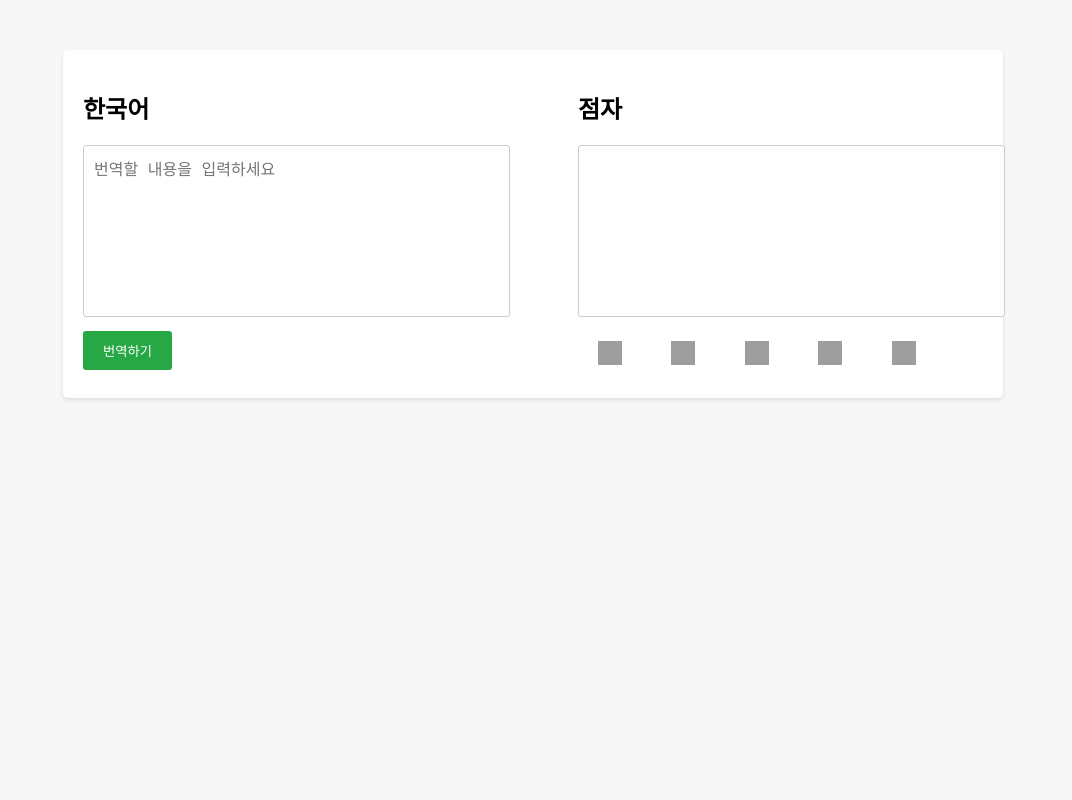
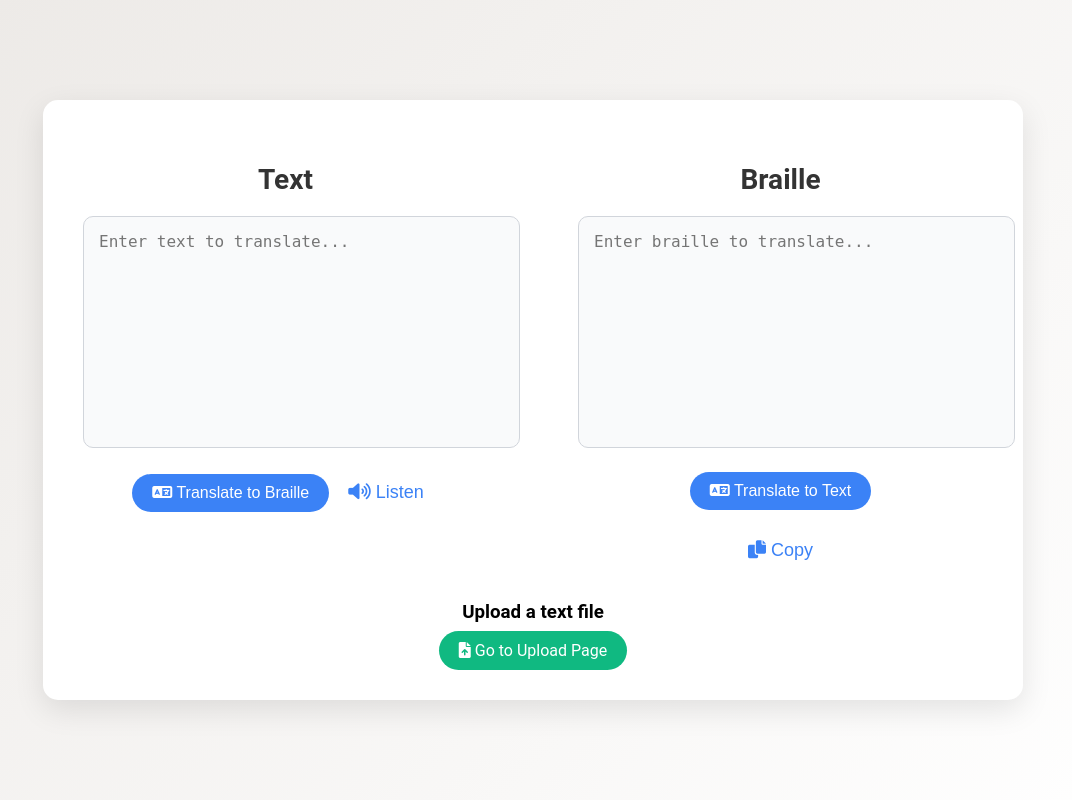
Before and after one commit to Burnnnnny/python_team, a Flask app: page / in a window 1280 px wide. Shown: the whole page, without its empty margins (107-1179 px from the left). Run offline with Flask 3, Linux system fonts and the light colour scheme; grey boxes are pictures that could not be loaded.

Commit message:
tts,업로드,번역기능추가

```diff
--- a/app/app.py
+++ b/app/app.py
@@ -1,8 +1,13 @@
-from flask import Flask, render_template, request, send_file
+from flask import Flask, render_template, request, send_file, jsonify
 from gtts import gTTS
 import os
 
 app = Flask(__name__)
+UPLOAD_FOLDER = 'uploads'
+TRANSLATED_FILE = 'translated.txt'
+
+if not os.path.exists(UPLOAD_FOLDER):
+    os.makedirs(UPLOAD_FOLDER)
 
 # 영어 점자 (소문자, 대문자 구분)
 eng_braille = {
@@ -60,32 +65,42 @@ def translate_to_text(braille):
             i += 1
     return ''.join(text)
 
-@app.route('/', methods=['GET', 'POST'])
+@app.route('/')
 def index():
-    braille_text = ''
-    plain_text = ''
+    return render_template('index.html')
+
+@app.route('/upload', methods=['GET', 'POST'])
+def upload():
     if request.method == 'POST':
-        if 'text' in request.form:
-            text = request.form['text']
-            braille_text = translate_to_braille(text)
-        elif 'braille' in request.form:
-            braille = request.form['braille']
-            plain_text = translate_to_text(braille)
-    return render_template('index.html', braille_text=braille_text, plain_text=plain_text)
+        if 'file' not in request.files:
+            return jsonify({'file_uploaded': False, 'error': 'No file part'}), 400
+        file = request.files['file']
+        if file.filename == '':
+            return jsonify({'file_uploaded': False, 'error': 'No selected file'}), 400
+        file_path = os.path.join(UPLOAD_FOLDER, file.filename)
+        file.save(file_path)
+        with open(file_path, 'r', encoding='utf-8') as f:
+            text = f.read()
+        return jsonify({'file_uploaded': True, 'text': text})
+    return render_template('upload.html')
 
-@app.route('/upload', methods=['POST'])
-def upload_file():
-    if 'file' not in request.files:
-        return 'No file part'
-    file = request.files['file']
-    if file.filename == '':
-        return 'No selected file'
-    if file:
-        text = file.read().decode('utf-8')
-        braille_text = translate_to_braille(text)
-        with open('translated.txt', 'w', encoding='utf-8') as f:
-            f.write(braille_text)
-        return send_file('translated.txt', as_attachment=True)
+@app.route('/translate-file', methods=['POST'])
+def translate_file():
+    text = request.form['text']
+    braille_text = translate_to_braille(text)
+    with open(TRANSLATED_FILE, 'w', encoding='utf-8') as f:
+        f.write(braille_text)
+    return jsonify({'translated_file': TRANSLATED_FILE})
+
+@app.route('/download/<filename>', methods=['GET'])
+def download(filename):
+    return send_file(filename, as_attachment=True)
+
+@app.route('/delete-translated', methods=['POST'])
+def delete_translated():
+    if os.path.exists(TRANSLATED_FILE):
+        os.remove(TRANSLATED_FILE)
+    return '', 204
 
 @app.route('/tts', methods=['POST'])
 def text_to_speech():
@@ -94,9 +109,17 @@ def text_to_speech():
     tts.save("speech.mp3")
     return send_file("speech.mp3", as_attachment=True)
 
-@app.route('/copy', methods=['POST'])
-def copy_text():
-    return 'Text copied to clipboard!', 200
+@app.route('/translate', methods=['POST'])
+def translate():
+    text = request.form['text']
+    direction = request.form['direction']
+    if direction == 'left-to-right':
+        translated_text = translate_to_braille(text)
+    elif direction == 'right-to-left':
+        translated_text = translate_to_text(text)
+    else:
+        translated_text = text
+    return translated_text
 
 if __name__ == '__main__':
     app.run(debug=True)
--- a/app/templates/index.html
+++ b/app/templates/index.html
@@ -4,118 +4,197 @@
     <meta charset="UTF-8">
     <meta name="viewport" content="width=device-width, initial-scale=1, shrink-to-fit=no">
     <title>Braille Translator</title>
+    <link rel="stylesheet" href="https://cdnjs.cloudflare.com/ajax/libs/font-awesome/6.0.0-beta3/css/all.min.css">
     <style>
         body {
-            font-family: Arial, sans-serif;
-            background-color: #f7f7f7;
+            font-family: 'Roboto', sans-serif;
+            background: linear-gradient(135deg, #ece9e6, #ffffff);
             margin: 0;
             padding: 0;
+            display: flex;
+            justify-content: center;
+            align-items: center;
+            height: 100vh;
+            background-color: #f3f4f6;
         }
         .container {
             max-width: 900px;
-            margin: 50px auto;
-            padding: 20px;
+            width: 100%;
+            padding: 40px;
             background-color: #ffffff;
-            border-radius: 5px;
-            box-shadow: 0 2px 4px rgba(0, 0, 0, 0.1);
+            border-radius: 15px;
+            box-shadow: 0 10px 30px rgba(0, 0, 0, 0.1);
+            text-align: center;
+            transition: transform 0.3s, box-shadow 0.3s;
+        }
+        .container:hover {
+            transform: translateY(-10px);
+            box-shadow: 0 20px 40px rgba(0, 0, 0, 0.2);
+        }
+        h2 {
+            font-size: 28px;
+            margin-bottom: 20px;
+            color: #333333;
+        }
+        .translation-box {
             display: flex;
             justify-content: space-between;
+            margin-bottom: 30px;
         }
         .section {
             width: 45%;
         }
         textarea {
             width: 100%;
-            height: 150px;
-            padding: 10px;
-            border: 1px solid #ccc;
-            border-radius: 3px;
+            height: 200px;
+            padding: 15px;
+            border: 1px solid #d1d5db;
+            border-radius: 10px;
             resize: none;
             font-size: 16px;
+            background-color: #f9fafb;
+            color: #111827;
+            transition: border-color 0.3s;
+        }
+        textarea:focus {
+            border-color: #3b82f6;
+            outline: none;
         }
         button {
-            margin-top: 10px;
+            margin-top: 20px;
             padding: 10px 20px;
-            background-color: #28a745;
+            background-color: #3b82f6;
             color: #ffffff;
             border: none;
-            border-radius: 3px;
+            border-radius: 25px;
             cursor: pointer;
+            font-size: 16px;
+            transition: background-color 0.3s, transform 0.3s;
         }
         button:hover {
-            background-color: #218838;
-        }
-        .btn-primary {
-            background-color: #007bff;
-        }
-        .btn-primary:hover {
-            background-color: #0056b3;
+            background-color: #2563eb;
+            transform: translateY(-3px);
         }
         .icon-button {
             background: none;
             border: none;
             cursor: pointer;
-            margin-right: 5px;
+            font-size: 18px;
+            padding: 10px 15px;
+            border-radius: 5px;
+            color: #3b82f6;
+            transition: background-color 0.3s, color 0.3s;
         }
-        .icon-button img {
-            width: 24px;
-            height: 24px;
+        .icon-button:hover {
+            background-color: #e5e7eb;
+            color: #2563eb;
+        }
+        .file-upload {
+            margin-top: 30px;
+        }
+        .btn-upload {
+            background-color: #10b981;
+            color: #ffffff;
+            padding: 10px 20px;
+            border: none;
+            border-radius: 25px;
+            cursor: pointer;
+            font-size: 16px;
+            text-decoration: none;
+            transition: background-color 0.3s, transform 0.3s;
+        }
+        .btn-upload:hover {
+            background-color: #059669;
+            transform: translateY(-3px);
         }
     </style>
 </head>
 <body>
 <div class="container">
+    <div class="translation-box">
         <div class="section">
-        <h2>한국어</h2>
-        <form method="post">
-            <textarea name="text" placeholder="번역할 내용을 입력하세요"></textarea>
-            <button type="submit">번역하기</button>
+            <h2>Text</h2>
+            <form id="text-form" method="post">
+                <textarea id="left-textarea" name="text" placeholder="Enter text to translate..."></textarea>
+                <button type="button" id="translate-button"><i class="fas fa-language icon"></i> Translate to Braille</button>
+                <button type="button" class="icon-button" id="tts-button"><i class="fas fa-volume-up icon"></i> Listen</button>
             </form>
         </div>
         <div class="section">
-        <h2>점자</h2>
-        <textarea id="braille-textarea" readonly>{{ braille_text }}</textarea>
+            <h2>Braille</h2>
+            <textarea id="right-textarea" name="braille" placeholder="Enter braille to translate..."></textarea>
+            <button type="button" id="translate-to-text-button"><i class="fas fa-language icon"></i> Translate to Text</button>
             <div>
-            <button class="icon-button" id="tts-button"><img src="{{ url_for('static', filename='icons/sound.png') }}" alt="Sound"></button>
-            <button class="icon-button" id="copy-button"><img src="{{ url_for('static', filename='icons/document.png') }}" alt="Copy"></button>
-            <button class="icon-button" id="link-button"><img src="{{ url_for('static', filename='icons/link.png') }}" alt="Link"></button>
-            <button class="icon-button"><img src="{{ url_for('static', filename='icons/star.png') }}" alt="Star"></button>
-            <button class="icon-button"><img src="{{ url_for('static', filename='icons/share.png') }}" alt="Share"></button>
+                <button class="icon-button" id="copy-button"><i class="fas fa-copy icon"></i> Copy</button>
+                <button class="icon-button" id="download-button" style="display:none;"><i class="fas fa-download icon"></i> Download</button>
             </div>
         </div>
     </div>
+    <div class="file-upload">
+        <h3>Upload a text file</h3>
+        <a href="/upload" class="btn-upload"><i class="fas fa-file-upload icon"></i> Go to Upload Page</a>
+    </div>
+</div>
 <script>
-    document.getElementById('tts-button').addEventListener('click', function() {
-        const text = document.getElementById('braille-textarea').value;
-        fetch('/tts', {
+    document.getElementById('translate-button').addEventListener('click', function() {
+        const leftText = document.getElementById('left-textarea').value;
+
+        if (leftText.trim() !== "") {
+            fetch('/translate', {
                 method: 'POST',
                 headers: {
                     'Content-Type': 'application/x-www-form-urlencoded',
                 },
-            body: `text=${encodeURIComponent(text)}`,
-        }).then(response => response.blob())
-        .then(blob => {
-            const url = window.URL.createObjectURL(blob);
-            const a = document.createElement('a');
-            a.style.display = 'none';
-            a.href = url;
-            a.download = 'speech.mp3';
-            document.body.appendChild(a);
-            a.click();
-            window.URL.revokeObjectURL(url);
+                body: `text=${encodeURIComponent(leftText)}&direction=left-to-right`,
+            }).then(response => response.text())
+            .then(data => {
+                document.getElementById('right-textarea').value = data;
+                document.getElementById('download-button').style.display = 'inline-block';
             }).catch(error => console.error('Error:', error));
+        } else {
+            alert("Please enter text to translate.");
+        }
+    });
+
+    document.getElementById('translate-to-text-button').addEventListener('click', function() {
+        const rightText = document.getElementById('right-textarea').value;
+
+        if (rightText.trim() !== "") {
+            fetch('/translate', {
+                method: 'POST',
+                headers: {
+                    'Content-Type': 'application/x-www-form-urlencoded',
+                },
+                body: `text=${encodeURIComponent(rightText)}&direction=right-to-left`,
+            }).then(response => response.text())
+            .then(data => {
+                document.getElementById('left-textarea').value = data;
+            }).catch(error => console.error('Error:', error));
+        } else {
+            alert("Please enter braille to translate.");
+        }
+    });
+
+    document.getElementById('tts-button').addEventListener('click', function() {
+        const text = document.getElementById('left-textarea').value;
+        if (text.trim() !== "") {
+            const utterance = new SpeechSynthesisUtterance(text);
+            window.speechSynthesis.speak(utterance);
+        } else {
+            alert("Please enter text to listen.");
+        }
     });
 
     document.getElementById('copy-button').addEventListener('click', function() {
-        const text = document.getElementById('braille-textarea').value;
+        const text = document.getElementById('right-textarea').value;
         navigator.clipboard.writeText(text).then(() => {
             alert('Braille text copied to clipboard!');
         }).catch(err => console.error('Could not copy text: ', err));
     });
 
-    document.getElementById('link-button').addEventListener('click', function() {
-        const text = document.getElementById('braille-textarea').value;
-        fetch('/upload', {
+    document.getElementById('download-button').addEventListener('click', function() {
+        const text = document.getElementById('right-textarea').value;
+        fetch('/download', {
             method: 'POST',
             headers: {
                 'Content-Type': 'application/x-www-form-urlencoded',
@@ -131,6 +210,8 @@
             document.body.appendChild(a);
             a.click();
             window.URL.revokeObjectURL(url);
+            // Delete the translated file on the server
+            fetch('/delete-translated', { method: 'POST' });
         }).catch(error => console.error('Error:', error));
     });
 </script>
```
Also changed, not shown: app/templates/upload.html (added, +156 -0 lines). Lines whose indentation alone changed are shown as unchanged.
